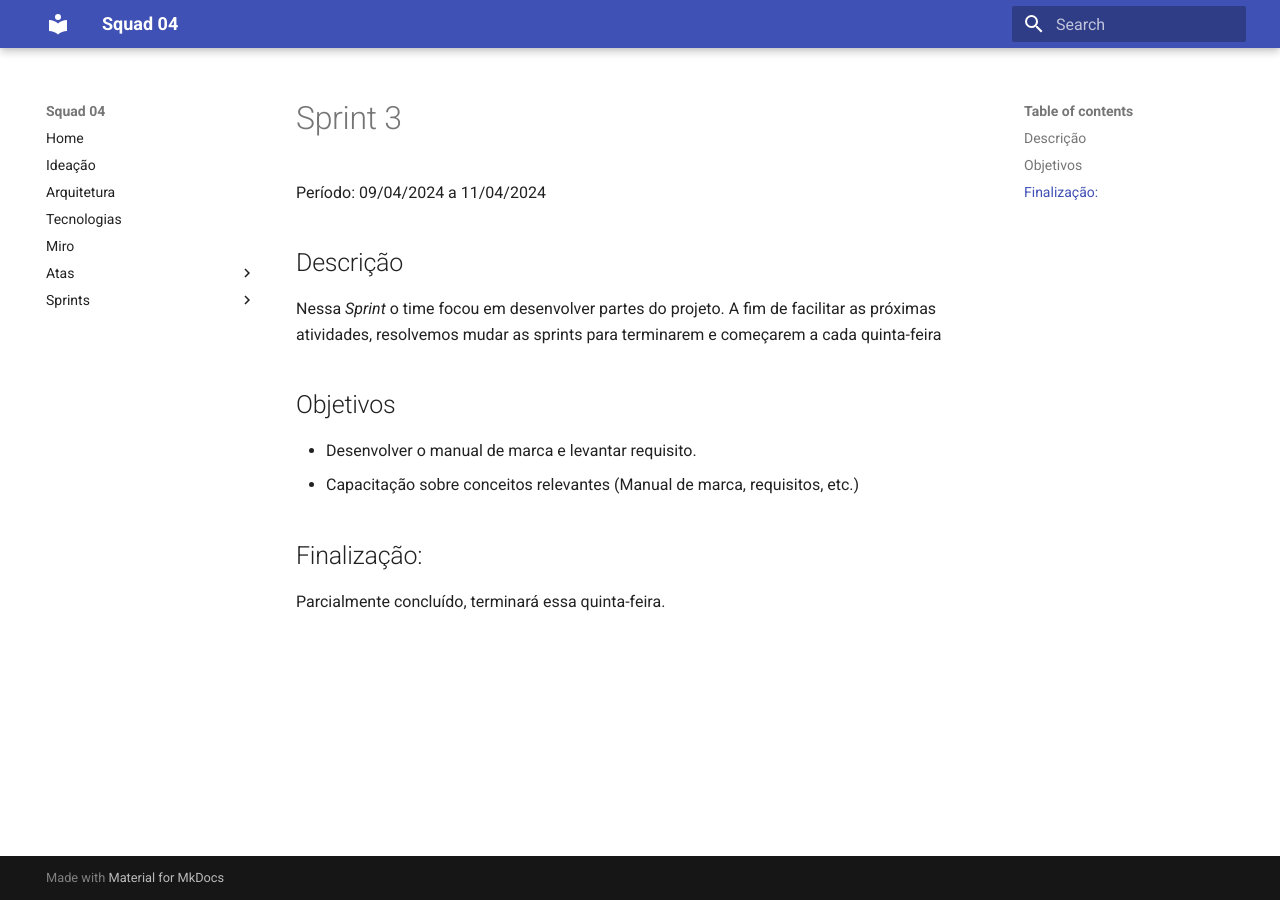
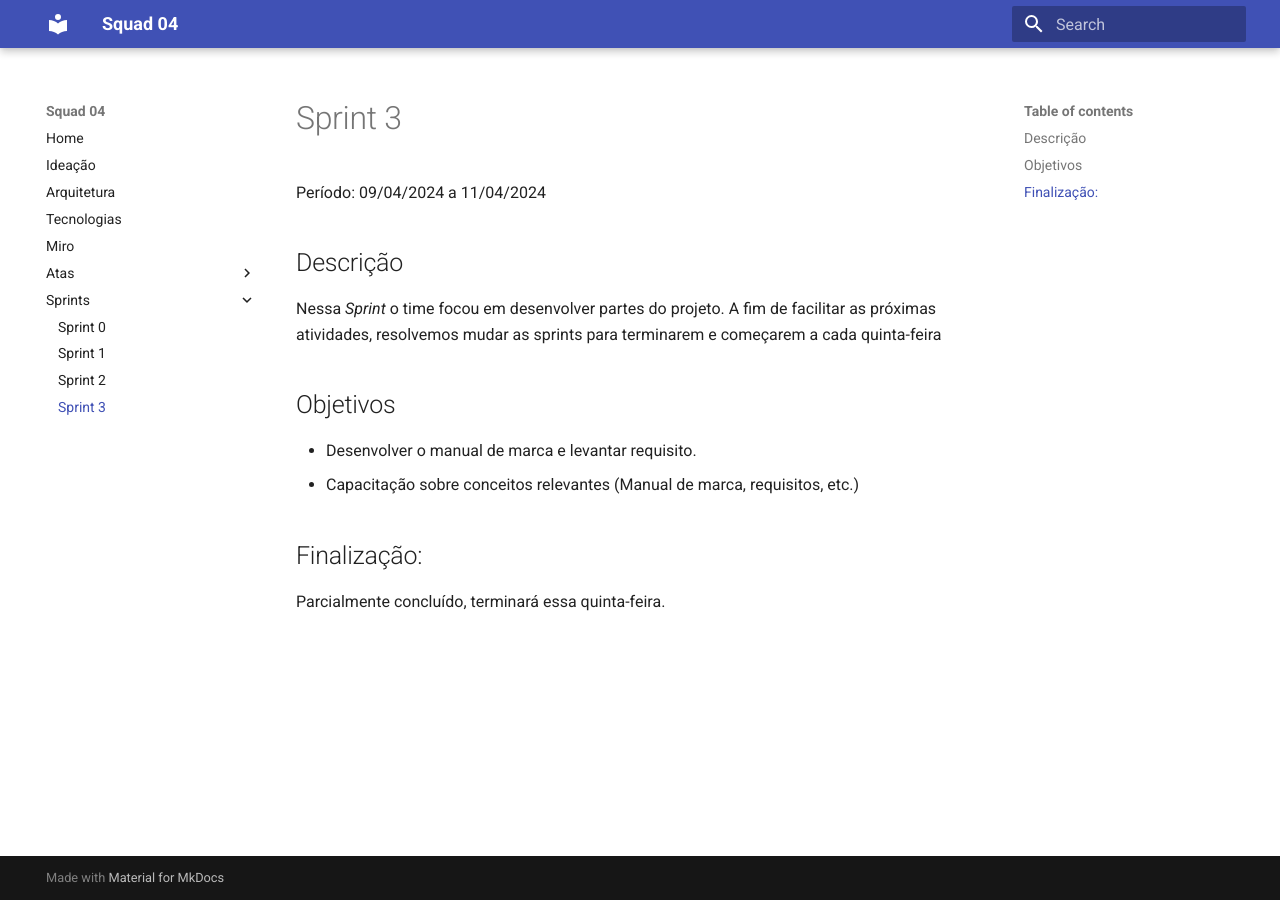
Before and after one commit to unb-mds/2024-1-squad04, an MkDocs documentation site: the page built from docs/Sprints/sprint3.md, in a window 1280 px wide. Built offline with MkDocs 1.6.1 and Material for MkDocs 9.7.7, drawn with Linux system fonts in a browser that asks for light colours.

Commit message:
subindo a sprint 3
Data mudou

```diff
--- a/mkdocs.yml
+++ b/mkdocs.yml
@@ -20,3 +20,4 @@ nav:
     - Sprint 0: Sprints/sprint0.md
     - Sprint 1: Sprints/sprint1.md
     - Sprint 2: Sprints/sprint2.md
+    - Sprint 3: Sprints/sprint3.md
```
